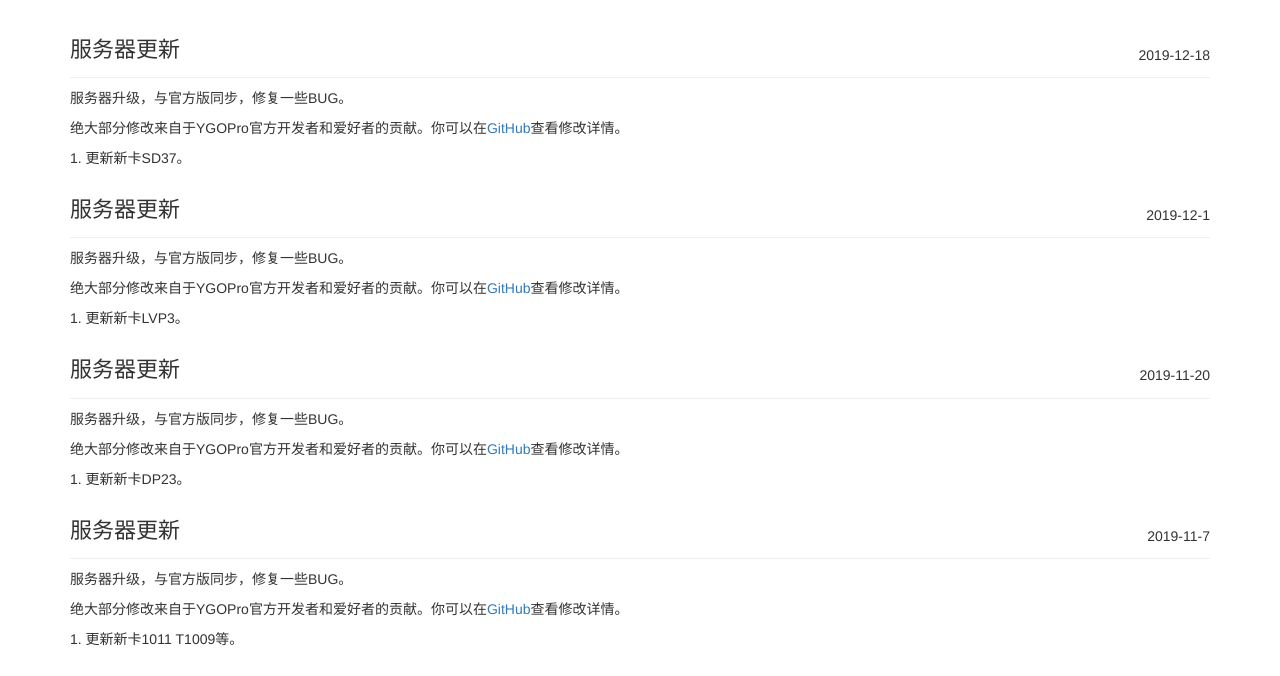
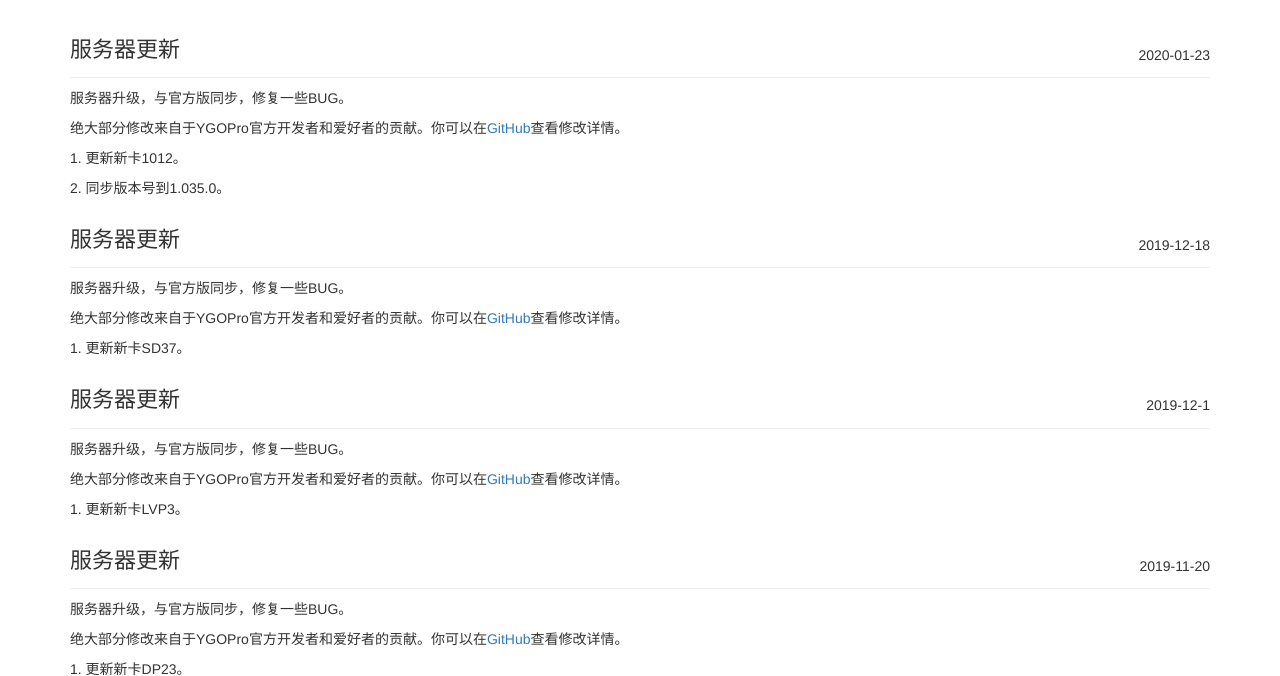
Before and after one commit to purerosefallen/ygosrv7210, a plain HTML site: page changelog.html in a window 1280 px wide. Shown: the part 54-730 px from the top of the page. Drawn offline with nearby package versions, Linux system fonts and the light colour scheme.

Commit message:
changelog

```diff
--- a/changelog.html
+++ b/changelog.html
@@ -41,6 +41,19 @@
     </div>
 </header>
 <div class="container">
+    <div class="row">
+        <div class="col-md-12">
+            <h1 class="title">服务器更新 <span class="date">2020-01-23</span></h1>
+        </div>
+    </div>
+    <div class="row">
+        <div class="col-md-12">
+<p>服务器升级，与官方版同步，修复一些BUG。</p>
+<p>绝大部分修改来自于YGOPro官方开发者和爱好者的贡献。你可以在<a href="https://github.com/purerosefallen/ygopro/tree/server">GitHub</a>查看修改详情。</p>
+<p>1. 更新新卡1012。</p>
+<p>2. 同步版本号到1.035.0。</p>
+        </div>
+    </div>
     <div class="row">
         <div class="col-md-12">
             <h1 class="title">服务器更新 <span class="date">2019-12-18</span></h1>
```
